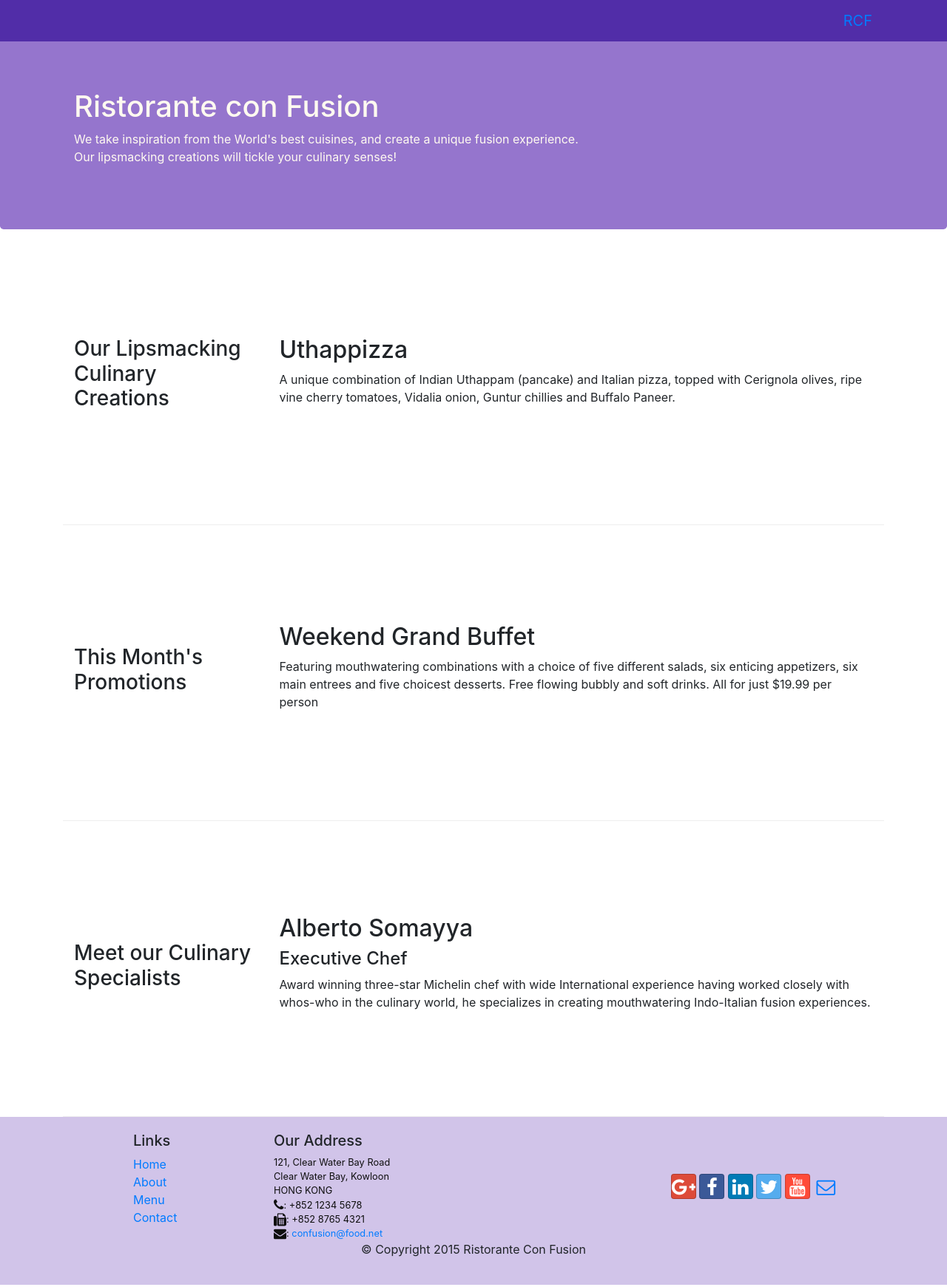
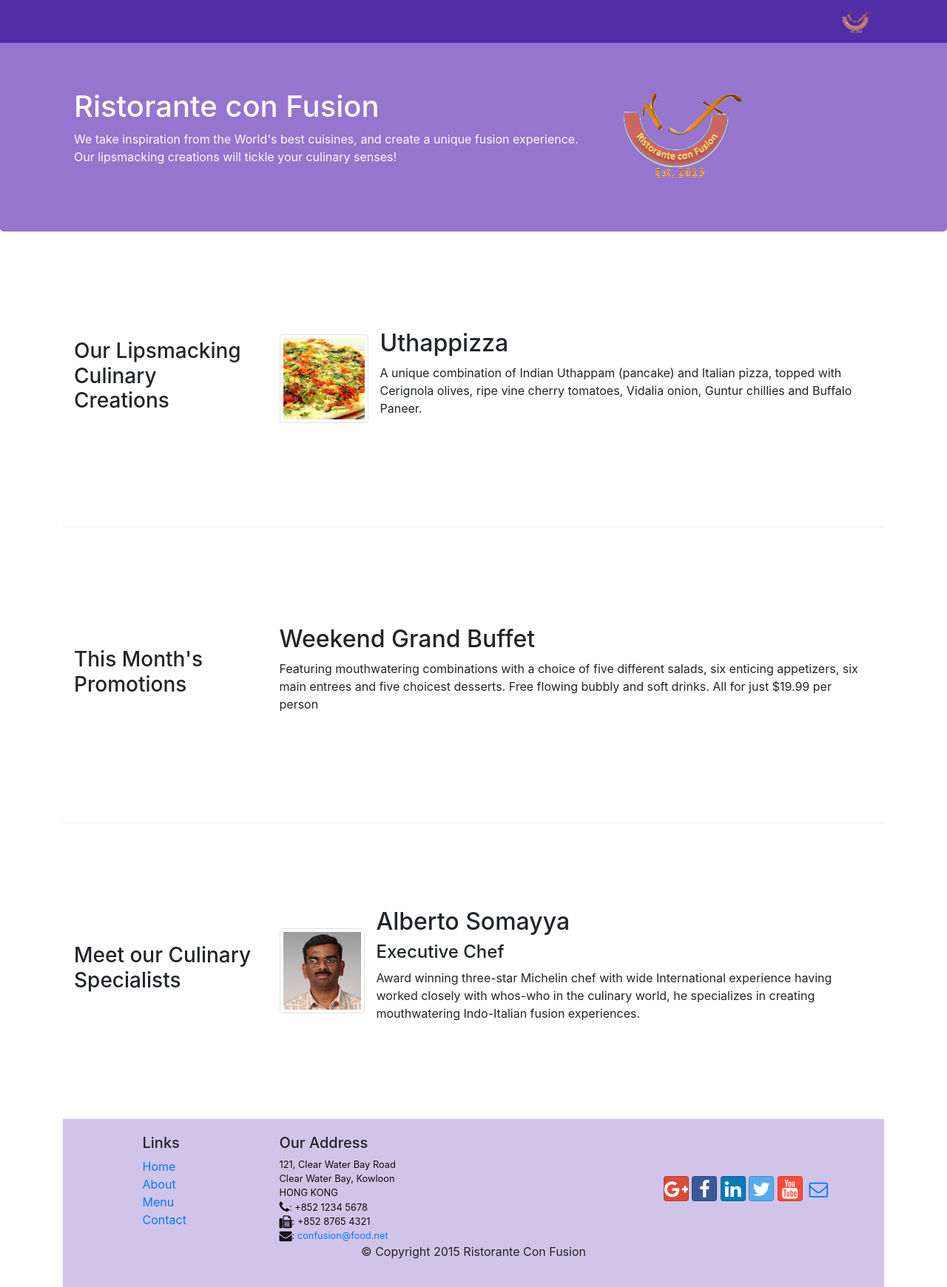
Before and after one commit to jxu43/bootstrap-test, a website: page index.html in a window 1280 px wide. Shown: the whole page at 74% size. Drawn offline with nearby package versions, Linux system fonts and the light colour scheme.

Commit message:
image and media

```diff
--- a/index.html
+++ b/index.html
@@ -23,7 +23,7 @@
 			<button class = "navbar-toggler" type = "button" data-toggle = "collapse" data-target = "#Navbar">
 				<span class "navbar-toggler-icon"></span>
 			</button>
-			<a class = "navbar-brand" href = "#">RCF</a>
+			<a class = "navbar-brand" href = "#"><img src = "img/logo.png" height = "30" width = "41"></a>
 			<div class = "collapse navbar-collapse" id = "Navbar">
 				<ul class= "navbar-nav">
 					<li class = "nav-item active"><a class = "nav-link" href = "#"><span class = "fa fa-home fa-lg"></span> Home</a></li>
@@ -42,7 +42,8 @@
                     <h1>Ristorante con Fusion</h1>
                     <p>We take inspiration from the World's best cuisines, and create a unique fusion experience. Our lipsmacking creations will tickle your culinary senses!</p>
                 </div>
-                <div class = "col col-sm">
+                <div class = "col col-sm align-self-center">
+					<img src = "img/logo.png" class = "img-fluid">
                 </div>
             </div>
         </div>
@@ -53,9 +54,17 @@
             <div class = "col-sm-4 col-md-3 flex-last">
                 <h3>Our Lipsmacking Culinary Creations</h3>
             </div>
+			<!-- img and media -->
             <div class = "col-sm col-md flex-first">
-                <h2>Uthappizza</h2>
-                <p>A unique combination of Indian Uthappam (pancake) and Italian pizza, topped with Cerignola olives, ripe vine cherry tomatoes, Vidalia onion, Guntur chillies and Buffalo Paneer.</p>
+				<div class = "media">
+					<!--mr-3: margin-right 3-->
+					<img class = "d-flex mr-3 img-thumbnail align-self-center"
+						src = "img/uthappizza.png" alt = "uthappizza">
+					<div class = "media-body">
+						<h2 class = "mt-0">Uthappizza</h2>
+						<p>A unique combination of Indian Uthappam (pancake) and Italian pizza, topped with Cerignola olives, ripe vine cherry tomatoes, Vidalia onion, Guntur chillies and Buffalo Paneer.</p>
+					</div>
+				</div>
             </div>
         </div>
 
@@ -74,10 +83,16 @@
             <div class = "col-sm-4 push-sm-8 col-md-3 push-md-9">
                 <h3>Meet our Culinary Specialists</h3>
             </div>
+			<!-- img and media -->
             <div class = "col-sm pull-sm-4 col-md pull-md-3">
-                <h2>Alberto Somayya</h2>
-                <h4>Executive Chef</h4>
-                <p>Award winning three-star Michelin chef with wide International experience having worked closely with whos-who in the culinary world, he specializes in creating mouthwatering Indo-Italian fusion experiences. </p>
+				<div class = "media">
+					<img class = "d-flex mr-3 img-thumbnail align-self-center"
+						src="img/alberto.png" alt="Alberto Somayya">
+					<div class = "media-body">
+						<h2 class = "mt-0">Alberto Somayya</h2>
+						<h4>Executive Chef</h4>
+						<p>Award winning three-star Michelin chef with wide International experience having worked closely with whos-who in the culinary world, he specializes in creating mouthwatering Indo-Italian fusion experiences. </p>
+				</div>
             </div>
         </div>
     </div>
```
Also changed, not shown: aboutus.html (+3 -2 lines), contactus.html (+3 -2 lines), img/alberto.png (added), img/buffet.png (added), img/img/alberto.png (added), img/img/buffet.png (added), img/img/logo.png (added), img/img/uthappizza.png (added), img/logo.png (added), img/uthappizza.png (added), 1 other file.
